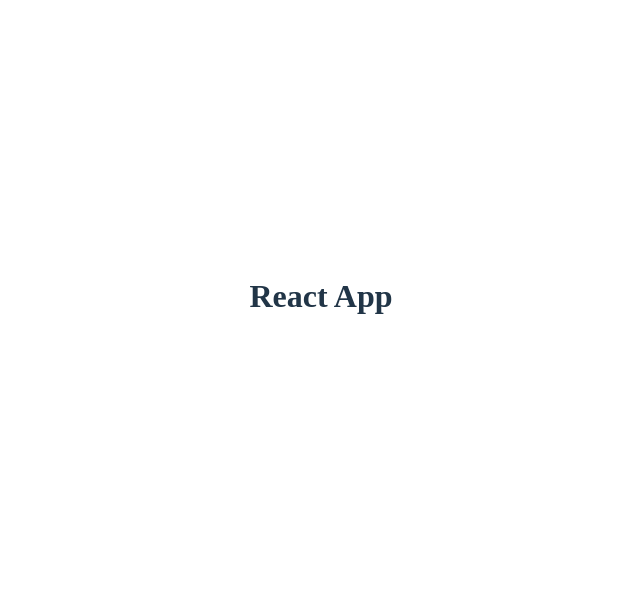
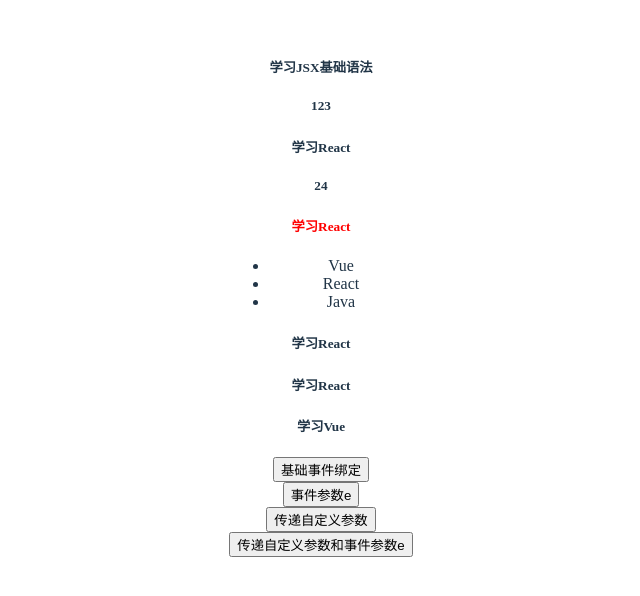
Before and after one commit to LuckySgr/react-basic, a React (Vite) app: page / in a window 1280 px wide. Shown: the part 104-700 px from the top of the page, without its empty margins (319-959 px from the left). Built offline with nearby package versions, Linux system fonts and the light colour scheme.

Commit message:
添加 ClickBasic 和 JSXBasic 组件，演示事件绑定和 JSX 基础用法

```diff
--- a/src/App.tsx
+++ b/src/App.tsx
@@ -1,13 +1,14 @@
 import './App.css'
+import ClickBasic from './component/Click-Basic'
+import JSXBasic from './component/JSX-Basic'
 
 function App() {
-  return (
-    <>
-        <div>
-            <h1>React App</h1>
-        </div>
-    </>
-  )
+    return (
+        <>
+            <JSXBasic />
+            <ClickBasic></ClickBasic>
+        </>
+    )
 }
 
 export default App
--- /dev/null
+++ b/src/component/Click-Basic.tsx
@@ -0,0 +1,47 @@
+/*
+事件绑定
+    1、基础绑定
+    2、事件参数e
+    3、传递自定义参数
+    4、传递自定义参数和事件参数e
+*/
+
+// 基础事件绑定
+function handleClick() {
+    console.log('基础事件绑定');
+}
+
+// 事件参数e
+function handleClick1(e: any) {
+    console.log('事件参数e', e);
+}
+
+// 传递自定义参数
+function handleClick2(name: string) {
+    console.log('传递自定义参数', name);
+}
+
+// 传递自定义参数和事件参数e
+function handleClick3(name: string, e: any) {
+    console.log('传递自定义参数和事件参数e', name, e);
+}
+
+function ClickBasic() {
+    return (
+        <>
+            {/* 1、基础绑定 */}
+            <button onClick={handleClick}>基础事件绑定</button><br />
+
+            {/* 2、事件参数e */}
+            <button onClick={handleClick1}>事件参数e</button><br />
+
+            {/* 3、传递自定义参数 */}
+            <button onClick={() => handleClick2('React')}>传递自定义参数</button><br />
+
+            {/* 4、传递自定义参数和事件参数e */}
+            <button onClick={(e) => handleClick3('React', e)}>传递自定义参数和事件参数e</button><br />
+        </>
+    )
+}
+
+export default ClickBasic
--- /dev/null
+++ b/src/component/JSX-Basic.tsx
@@ -0,0 +1,82 @@
+/*
+JSX 基础
+    1、使用引号传递字符串
+    2、使用JavaScript变量
+    3、函数调用和方法调用
+    4、使用JavaScript对象
+    5、渲染列表(map 方法)
+    6、基础条件渲染（逻辑与&&或者三目运算符）
+    7、复杂条件渲染（自定义函数 + 判断）
+*/
+let count: number = 123
+const flag: boolean = false;
+// 定义类型
+const articleType: number = 1 // 0 1 2
+const list: { id: number; name: string; }[] = [
+    { id: 1, name: 'Vue' },
+    { id: 2, name: 'React' },
+    { id: 3, name: 'Java' }
+]
+
+function getName() {
+    return '学习React';
+}
+
+// 自定义函数（根据类型不同返回不同结果）
+function getArticleTem() {
+    switch (articleType) {
+        case 0:
+            return <h5>学习React</h5>
+        case 1:
+            return <h5>学习Vue</h5>
+        case 2:
+            return <h5>学习Java</h5>
+        default:
+            return <h5>学习React</h5>
+    }
+}
+
+function JSXBasic() {
+    return (
+        <>
+            {/* 1、使用引号传递字符串 */}
+            <h5>
+                {'学习JSX基础语法'}
+            </h5>
+
+            {/* 2、使用JavaScript变量 */}
+            <h5>
+                {count}
+            </h5>
+
+            {/* 3、函数调用和方法调用 */}
+            <h5>
+                {getName()}
+            </h5>
+            <h5>
+                {new Date().getDate()}
+            </h5>
+
+            {/* 4、使用JavaScript对象 */}
+            <h5 style={{ color: 'red' }}>
+                学习React
+            </h5>
+
+            {/* 5、渲染列表 */}
+            <ul>
+                {list.map(item => <li key={item.id}>{item.name}</li>)}
+            </ul>
+
+            {/* 6、基础条件渲染 */}
+            {flag && <h5>学习JSX基础语法</h5>}
+            {flag ? <h5>学习JSX基础语法</h5> : <h5>学习React</h5>}
+            {/* 或者 */}
+            <h5>{flag ? '学习JSX基础语法' : '学习React'}</h5>
+
+            {/* 7、复杂条件渲染 */}
+            {getArticleTem()}
+        </>
+    )
+}
+
+export default JSXBasic;
```
